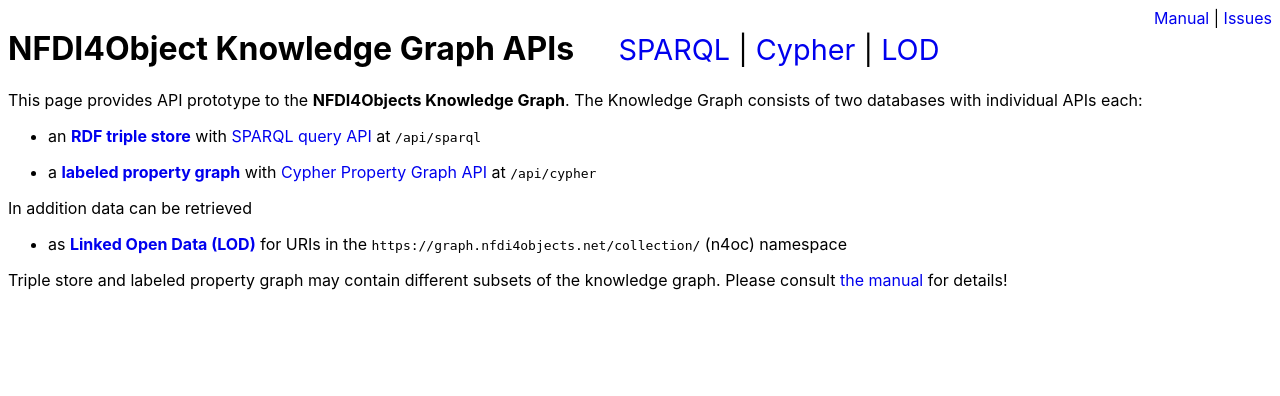
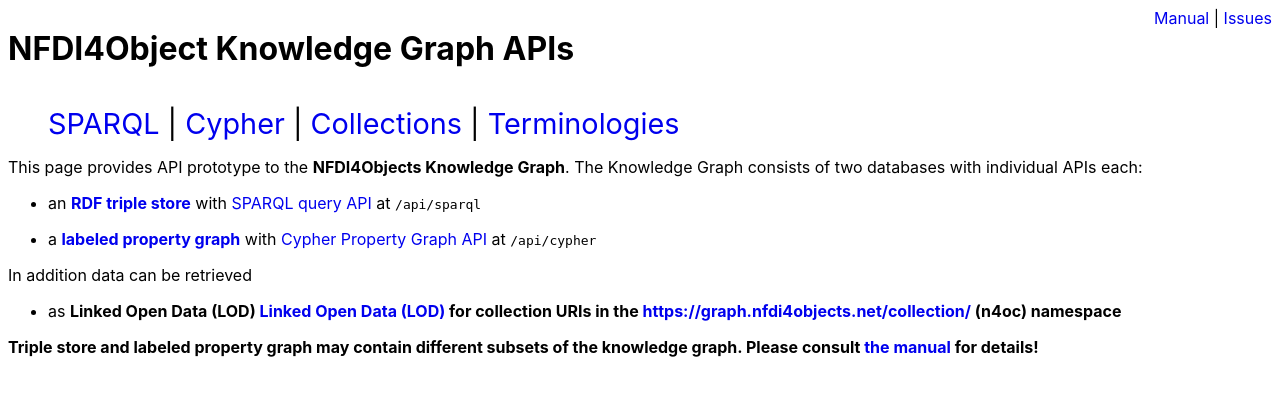
Before and after one commit to nfdi4objects/n4o-graph-apis, a Flask app: page / in a window 1280 px wide. Shown: the top 396 px of the page. Run offline with Flask 3, Linux system fonts and the light colour scheme; parts of the project's set-up code (start-up, migrations or seed data) failed here and were passed over.

Commit message:
Add /terminology/

```diff
--- a/app.py
+++ b/app.py
@@ -68,8 +68,14 @@ rdf_formats = {
     'text/rdf+n3': 'n3'
 }
 
+@app.route('/terminology')
+@app.route('/terminology/')
+def terminology():
+    # TODO: server RDF as well
+    return render_template('terminologies.html')
 
 @app.route('/collection', defaults={'id': None})
+@app.route('/collection/', defaults={'id': None})
 @app.route('/collection/<int:id>')
 def collection(id):
     if id:
@@ -112,6 +118,7 @@ def collection(id):
             return response
 
     else:
+        # TODO: server RDF as well
         return render_template('collections.html')
 
 
--- a/templates/base.html
+++ b/templates/base.html
@@ -44,9 +44,16 @@
         </li>
         <li class="nav-item">
           {% if request.path.startswith("/collection") %}
-            <a class="nav-link selected" href="{{url_for('collection')}}">LOD</a>
+            <a class="nav-link selected" href="{{url_for('collection')}}">Collections</a>
           {% else %}
-            <a class="nav-link" href="{{url_for('collection')}}">LOD</a>
+            <a class="nav-link" href="{{url_for('collection')}}">Collections</a>
+          {% endif %}
+        </li>
+        <li class="nav-item">
+          {% if request.path.startswith("/terminology") %}
+            <a class="nav-link selected" href="{{url_for('terminology')}}">Terminologies</a>
+          {% else %}
+            <a class="nav-link" href="{{url_for('terminology')}}">Terminologies</a>
           {% endif %}
         </li>
       </ul>
--- a/templates/index.html
+++ b/templates/index.html
@@ -29,8 +29,9 @@
   <ul>
     <li>
       <p>
-        as <b><a href="collection">Linked Open Data (LOD)</a></b>
-        for URIs in the <code>https://graph.nfdi4objects.net/collection/</code>
+        as <b>Linked Open Data (LOD)<b>
+        <a href="collection">Linked Open Data (LOD)</a></b>
+        for collection URIs in the <a href="https://graph.nfdi4objects.net/collection/">https://graph.nfdi4objects.net/collection/</a>
         (n4oc) namespace
       </p>
     </li>
```
Also changed, not shown: templates/terminologies.html (added, +24 -0 lines).
